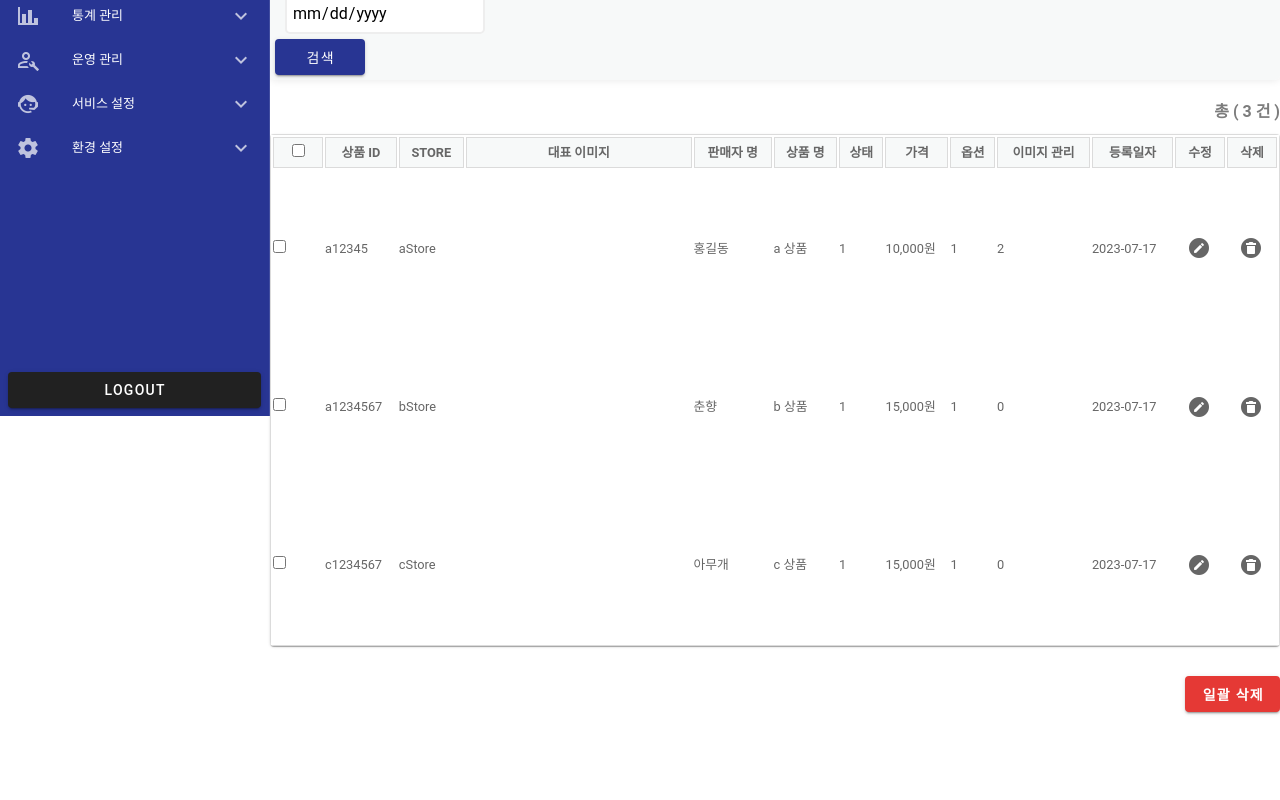
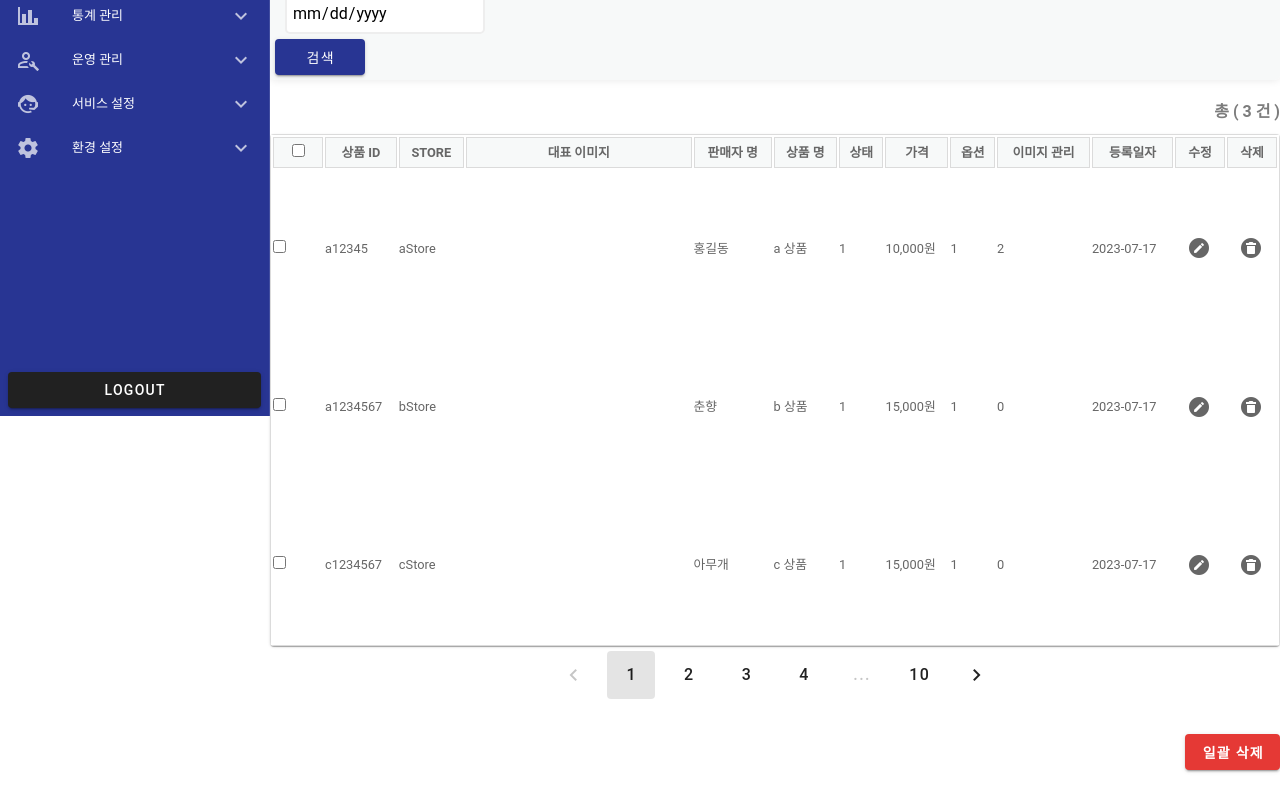
Before and after one commit to haranseok/open_market_admin, a Vue app: page /goods/list in a window 1280 px wide. Shown: the part 384-1184 px from the top of the page. Before the commit the page ends 1127 px from the top, so only its background shows below. Built offline with nearby package versions, Linux system fonts and the light colour scheme.

Commit message:
pagination 설정 추가

```diff
--- /dev/null
+++ b/src/components/items/ThePagination.vue
@@ -0,0 +1,31 @@
+<template>
+  <v-pagination
+    v-model="paging.page"
+    :length="paging.pageView"
+    :total-visible="5"
+    @click="pageUpdate"
+  ></v-pagination>
+</template>
+
+<script lang="ts" setup>
+import { ref, watchEffect } from "vue";
+
+const paging = ref({
+  page: 1,
+  pageView: 0,
+});
+
+const emits = defineEmits(["pageUpdate"]);
+const props = defineProps(["paging"]);
+const pageUpdate = () => {
+  emits("pageUpdate", paging.value);
+};
+watchEffect(
+  (props.paging,
+  () => {
+    paging.value.pageView = props.paging.pageView;
+  })
+);
+</script>
+
+<style lang="scss" scoped></style>
--- a/src/components/tables/BaseTable.vue
+++ b/src/components/tables/BaseTable.vue
@@ -34,6 +34,7 @@
         </tbody>
       </table>
     </v-card>
+    <Pagination :paging="paging" @pageUpdate="pageUpdate" />
     <v-btn class="update-btn" color="#E53935" @click="btnEvent">{{
       btnText
     }}</v-btn>
@@ -41,8 +42,8 @@
 </template>
 
 <script lang="ts" setup>
-import { computed, ref } from "vue";
-
+import { computed, ref, onMounted } from "vue";
+import Pagination from "@/components/items/ThePagination.vue";
 export interface Tables {
   headers: any;
   list: any;
@@ -51,6 +52,22 @@ export interface Tables {
 
 const { headers, list, btnText } = defineProps<Tables>();
 const emits = defineEmits(["btnEvent"]);
+
+const btnEvent = () => {
+  emits("btnEvent", selectedList.value);
+};
+
+const paging = ref({});
+
+const getList = () => {
+  let pageSize = 10;
+  paging.value = { pageView: pageSize };
+};
+
+const pageUpdate = (page: object) => {
+  console.log(page);
+};
+
 let selectedList = ref([]);
 const allSelected = computed({
   get: () => {
@@ -61,9 +78,9 @@ const allSelected = computed({
   },
 });
 
-const btnEvent = () => {
-  emits("btnEvent", selectedList.value);
-};
+onMounted(() => {
+  getList();
+});
 </script>
 
 <style lang="scss" scoped>
--- a/src/pages/goods/Inventory.vue
+++ b/src/pages/goods/Inventory.vue
@@ -31,7 +31,6 @@
 <script lang="ts" setup>
 import { ref } from "vue";
 import BaseTable from "@/components/tables/BaseTable.vue";
-
 const th = ref([
   "전체선택",
   "상품 명",
```
Also changed, not shown: src/components/tables/SelectTable.vue (deleted, +0 -7 lines).
